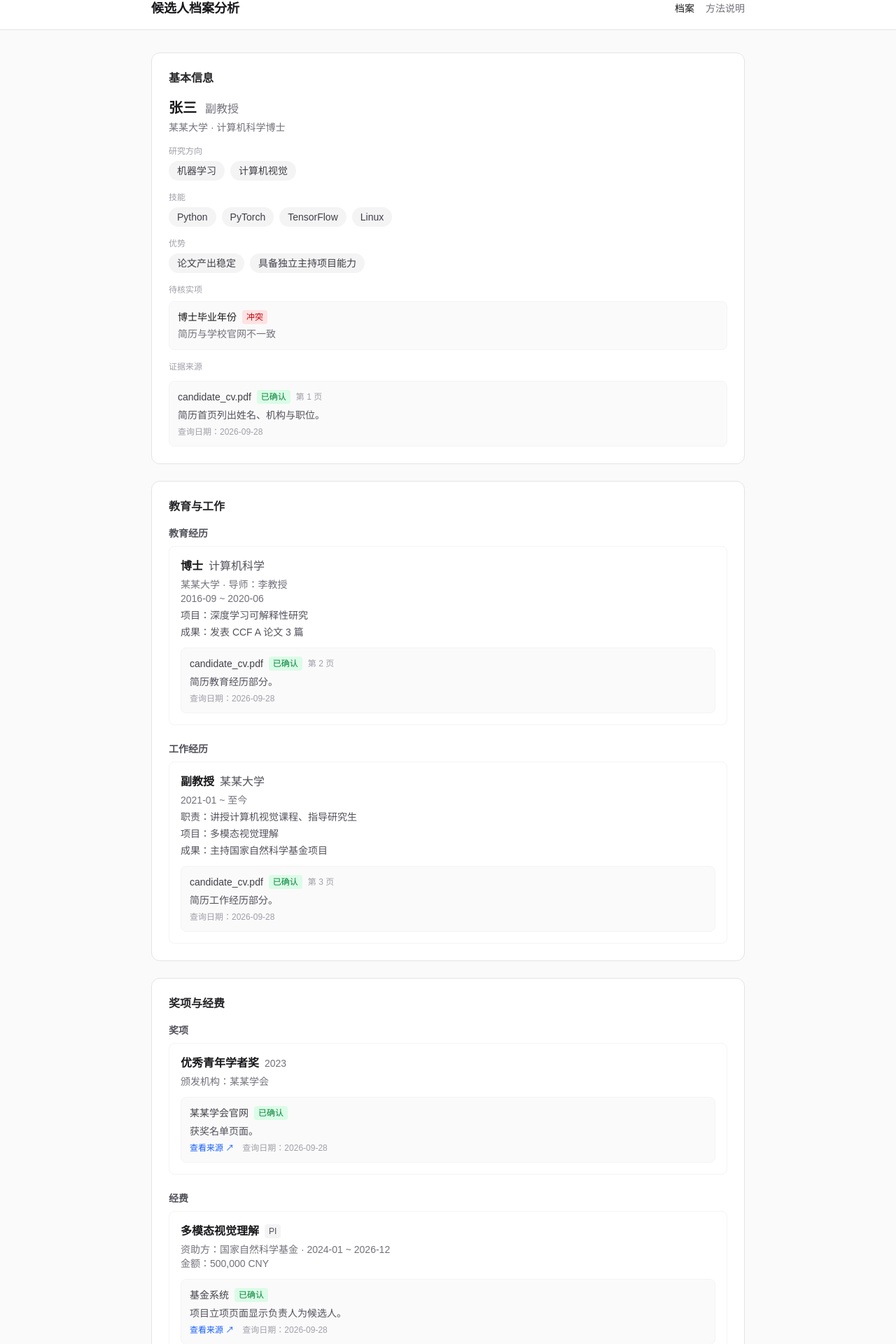
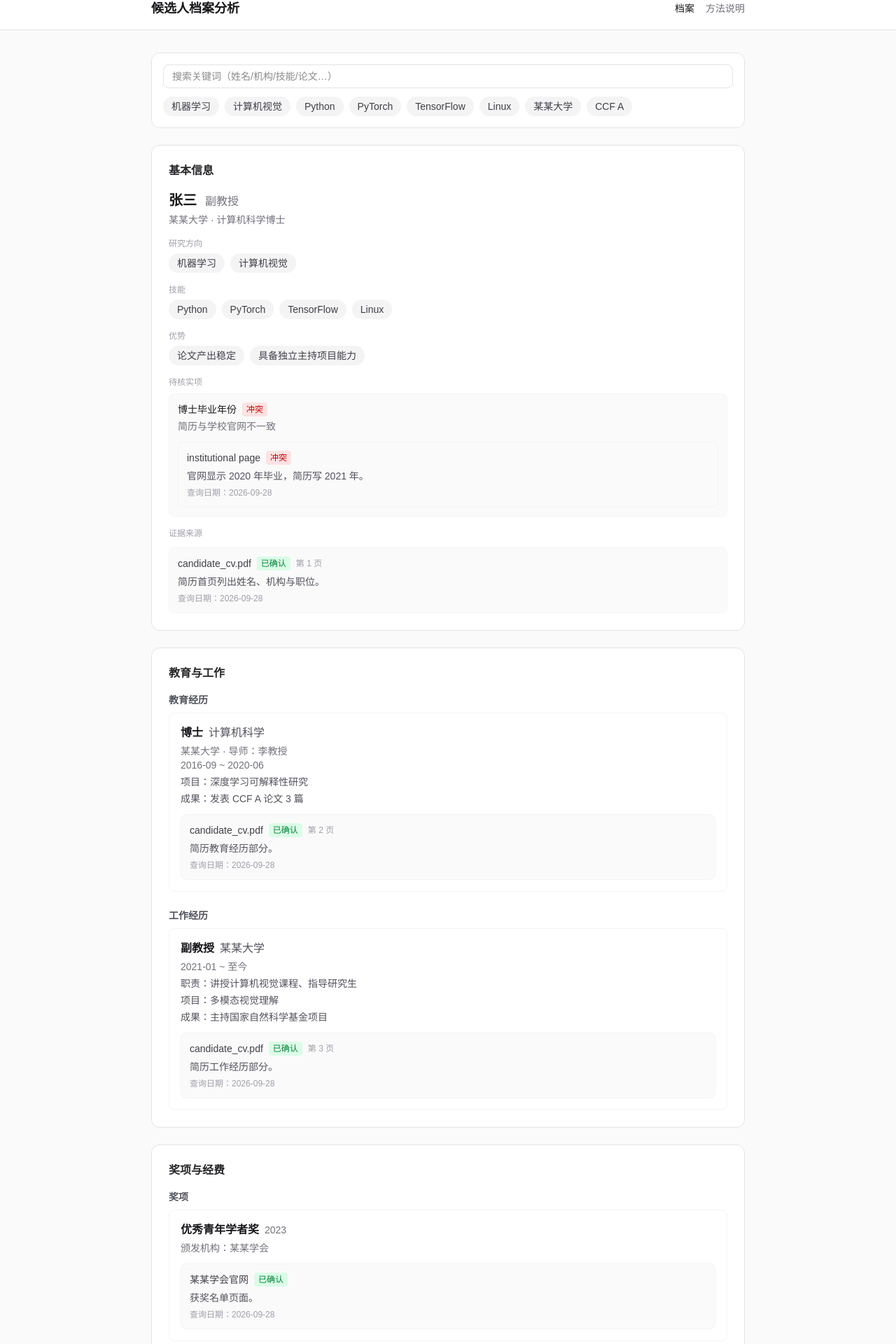
Before and after one commit to vr200707/AIE1903, a Next.js app in the folder frontend/: page / in a window 1280 px wide. Shown: the part 18-1938 px from the top of the page at 70% size. Built offline with nearby package versions, Linux system fonts and the light colour scheme.

Commit message:
feat: 证据弹窗 + 标签筛选 (D3)

```diff
--- a/frontend/app/page.tsx
+++ b/frontend/app/page.tsx
@@ -1,15 +1,20 @@
+"use client";
+
+import { useState } from "react";
 import Link from "next/link";
 import { mockProfile } from "@/lib/mock";
 import { Section } from "@/components/Section";
 import { EvidenceList } from "@/components/EvidenceList";
 import { EvidenceBadge } from "@/components/EvidenceBadge";
+import { EvidenceModal } from "@/components/EvidenceModal";
+import { TagFilter, type FilterState } from "@/components/TagFilter";
 import {
   authorRoleLabel,
   venueTypeLabel,
   serviceTypeLabel,
   fundingRoleLabel,
 } from "@/lib/labels";
-import type { DateValue } from "@/lib/types";
+import type { DateValue, Evidence } from "@/lib/types";
 
 // 空值兜底显示
 function n(v: string | null | undefined): string {
@@ -21,6 +26,11 @@ function dateRange(start: DateValue, end: DateValue): string {
   const s = start ?? "?";
   const e = end ?? "至今";
   return `${s} ~ ${e}`;
+}
+
+// 过滤空值，返回 string[]
+function nonEmpty(xs: (string | null | undefined)[]): string[] {
+  return xs.filter((x): x is string => Boolean(x));
 }
 
 // 标签行（研究方向 / 技能 / 优势等）
@@ -45,6 +55,74 @@ function TagRow({ label, items }: { label: string; items: string[] }) {
 
 export default function Home() {
   const c = mockProfile.candidate;
+  const [filter, setFilter] = useState<FilterState>({ tags: [], search: "" });
+  const [selectedEvidence, setSelectedEvidence] = useState<Evidence | null>(null);
+
+  // 可筛选标签（研究方向 + 技能 + 机构 + 论文等级）
+  const tags = Array.from(
+    new Set(
+      nonEmpty([
+        ...c.basic_info.research_interests,
+        ...c.basic_info.skills,
+        c.basic_info.institution,
+        ...c.publications_impact.publications.map((p) => p.ranking),
+      ]),
+    ),
+  );
+
+  // 每个模块的可搜索关键词
+  const basicKw = nonEmpty([
+    c.basic_info.name,
+    c.basic_info.institution,
+    c.basic_info.position,
+    c.basic_info.highest_degree,
+    ...c.basic_info.research_interests,
+    ...c.basic_info.skills,
+    ...c.basic_info.strengths,
+  ]);
+  const eduKw = nonEmpty([
+    ...c.education_employment.education.flatMap((e) => [
+      e.degree,
+      e.field,
+      e.institution,
+      e.advisor,
+    ]),
+    ...c.education_employment.employment.flatMap((e) => [e.position, e.institution]),
+  ]);
+  const awardsKw = nonEmpty([
+    ...c.awards_funding.awards.flatMap((a) => [a.name, a.awarding_body]),
+    ...c.awards_funding.funding.flatMap((f) => [f.project_name, f.funder, f.role]),
+  ]);
+  const pubKw = nonEmpty(
+    c.publications_impact.publications.flatMap((p) => [
+      p.title,
+      p.venue,
+      p.venue_type,
+      p.ranking,
+      p.author_role,
+    ]),
+  );
+  const svcKw = nonEmpty(
+    c.academic_service.services.flatMap((s) => [
+      s.organization_or_venue,
+      s.role,
+      s.service_type,
+      ...s.research_areas,
+    ]),
+  );
+  const evalKw = nonEmpty([
+    c.overall_evaluation.summary,
+    ...c.overall_evaluation.strengths,
+    ...c.overall_evaluation.risks,
+    ...c.overall_evaluation.dimensions.flatMap((d) => [d.dimension, d.assessment]),
+  ]);
+
+  const terms = [...filter.tags, filter.search]
+    .filter(Boolean)
+    .map((t) => t.toLowerCase());
+  const matches = (kw: string[]) =>
+    terms.length === 0 ||
+    kw.some((k) => terms.some((t) => k.toLowerCase().includes(t)));
 
   return (
     <div className="min-h-screen bg-zinc-50 text-zinc-900">
@@ -66,8 +144,11 @@ export default function Home() {
       </header>
 
       <main className="mx-auto max-w-4xl space-y-6 px-6 py-8">
+        {/* 标签筛选 */}
+        <TagFilter tags={tags} filter={filter} onChange={setFilter} />
+
         {/* 1. 基本信息 */}
-        <Section title="基本信息">
+        <Section title="基本信息" hidden={!matches(basicKw)}>
           <div className="flex flex-wrap items-baseline gap-x-3 gap-y-1">
             <h3 className="text-xl font-bold">{n(c.basic_info.name)}</h3>
             <span className="text-zinc-500">{n(c.basic_info.position)}</span>
@@ -97,6 +178,10 @@ export default function Home() {
                       ))}
                     </div>
                     <p className="mt-1 text-zinc-500">{v.reason}</p>
+                    <EvidenceList
+                      items={v.evidence}
+                      onEvidenceClick={setSelectedEvidence}
+                    />
                   </li>
                 ))}
               </ul>
@@ -105,12 +190,15 @@ export default function Home() {
 
           <div className="mt-4">
             <p className="text-xs font-medium text-zinc-400">证据来源</p>
-            <EvidenceList items={c.basic_info.evidence} />
+            <EvidenceList
+              items={c.basic_info.evidence}
+              onEvidenceClick={setSelectedEvidence}
+            />
           </div>
         </Section>
 
         {/* 2. 教育与工作 */}
-        <Section title="教育与工作">
+        <Section title="教育与工作" hidden={!matches(eduKw)}>
           <h4 className="text-sm font-semibold text-zinc-600">教育经历</h4>
           {c.education_employment.education.length === 0 ? (
             <p className="mt-2 text-sm text-zinc-400">无</p>
@@ -138,7 +226,7 @@ export default function Home() {
                       成果：{ed.outcomes.join("、")}
                     </p>
                   )}
-                  <EvidenceList items={ed.evidence} />
+                  <EvidenceList items={ed.evidence} onEvidenceClick={setSelectedEvidence} />
                 </div>
               ))}
             </div>
@@ -173,7 +261,7 @@ export default function Home() {
                       成果：{em.outcomes.join("、")}
                     </p>
                   )}
-                  <EvidenceList items={em.evidence} />
+                  <EvidenceList items={em.evidence} onEvidenceClick={setSelectedEvidence} />
                 </div>
               ))}
             </div>
@@ -181,7 +269,7 @@ export default function Home() {
         </Section>
 
         {/* 3. 奖项与经费 */}
-        <Section title="奖项与经费">
+        <Section title="奖项与经费" hidden={!matches(awardsKw)}>
           <h4 className="text-sm font-semibold text-zinc-600">奖项</h4>
           {c.awards_funding.awards.length === 0 ? (
             <p className="mt-2 text-sm text-zinc-400">无</p>
@@ -198,7 +286,7 @@ export default function Home() {
                   <p className="mt-1 text-sm text-zinc-500">
                     颁发机构：{n(a.awarding_body)}
                   </p>
-                  <EvidenceList items={a.evidence} />
+                  <EvidenceList items={a.evidence} onEvidenceClick={setSelectedEvidence} />
                 </div>
               ))}
             </div>
@@ -225,7 +313,7 @@ export default function Home() {
                       金额：{f.amount.toLocaleString()} {f.currency ?? ""}
                     </p>
                   )}
-                  <EvidenceList items={f.evidence} />
+                  <EvidenceList items={f.evidence} onEvidenceClick={setSelectedEvidence} />
                 </div>
               ))}
             </div>
@@ -233,7 +321,7 @@ export default function Home() {
         </Section>
 
         {/* 4. 论文与影响 */}
-        <Section title="论文与影响">
+        <Section title="论文与影响" hidden={!matches(pubKw)}>
           <p className="text-sm text-zinc-600">
             总引用量：{c.publications_impact.total_citations ?? "—"}
             {c.publications_impact.citation_query_date
@@ -262,9 +350,7 @@ export default function Home() {
                     )}
                   </div>
                   <div className="mt-1 flex flex-wrap items-center gap-3 text-sm text-zinc-500">
-                    {p.citation_count != null && (
-                      <span>引用：{p.citation_count}</span>
-                    )}
+                    {p.citation_count != null && <span>引用：{p.citation_count}</span>}
                     {p.code_repository && (
                       <a
                         href={p.code_repository}
@@ -275,11 +361,9 @@ export default function Home() {
                         代码仓库 ↗
                       </a>
                     )}
-                    {p.repository_stars != null && (
-                      <span>Stars：{p.repository_stars}</span>
-                    )}
+                    {p.repository_stars != null && <span>Stars：{p.repository_stars}</span>}
                   </div>
-                  <EvidenceList items={p.evidence} />
+                  <EvidenceList items={p.evidence} onEvidenceClick={setSelectedEvidence} />
                 </div>
               ))}
             </div>
@@ -287,7 +371,7 @@ export default function Home() {
         </Section>
 
         {/* 5. 学术服务 */}
-        <Section title="学术服务">
+        <Section title="学术服务" hidden={!matches(svcKw)}>
           {c.academic_service.services.length === 0 ? (
             <p className="text-sm text-zinc-400">无</p>
           ) : (
@@ -299,9 +383,7 @@ export default function Home() {
                     <span className="rounded bg-zinc-100 px-1.5 py-0.5 text-xs text-zinc-600">
                       {serviceTypeLabel[s.service_type]}
                     </span>
-                    {s.role && (
-                      <span className="text-sm text-zinc-500">{s.role}</span>
-                    )}
+                    {s.role && <span className="text-sm text-zinc-500">{s.role}</span>}
                   </div>
                   <p className="mt-1 text-sm text-zinc-500">
                     {s.start_year ?? "?"} ~ {s.end_year ?? "至今"}
@@ -311,7 +393,7 @@ export default function Home() {
                       领域：{s.research_areas.join("、")}
                     </p>
                   )}
-                  <EvidenceList items={s.evidence} />
+                  <EvidenceList items={s.evidence} onEvidenceClick={setSelectedEvidence} />
                 </div>
               ))}
             </div>
@@ -319,7 +401,7 @@ export default function Home() {
         </Section>
 
         {/* 6. 综合评价 */}
-        <Section title="综合评价">
+        <Section title="综合评价" hidden={!matches(evalKw)}>
           <p className="text-sm text-zinc-700">{n(c.overall_evaluation.summary)}</p>
           <TagRow label="优势" items={c.overall_evaluation.strengths} />
           <TagRow label="风险" items={c.overall_evaluation.risks} />
@@ -332,7 +414,7 @@ export default function Home() {
                   <div key={i} className="rounded-lg border border-zinc-100 p-4">
                     <p className="font-semibold">{d.dimension}</p>
                     <p className="mt-1 text-sm text-zinc-600">{d.assessment}</p>
-                    <EvidenceList items={d.evidence} />
+                    <EvidenceList items={d.evidence} onEvidenceClick={setSelectedEvidence} />
                   </div>
                 ))}
               </div>
@@ -340,6 +422,11 @@ export default function Home() {
           )}
         </Section>
       </main>
+
+      <EvidenceModal
+        evidence={selectedEvidence}
+        onClose={() => setSelectedEvidence(null)}
+      />
     </div>
   );
 }
--- a/frontend/components/EvidenceList.tsx
+++ b/frontend/components/EvidenceList.tsx
@@ -1,15 +1,25 @@
+"use client";
+
 import type { Evidence } from "@/lib/types";
 import { EvidenceBadge } from "./EvidenceBadge";
 
-// 证据列表：展示每条证据的来源、状态、原文摘录、查询日期与溯源链接
-export function EvidenceList({ items }: { items: Evidence[] }) {
+// 证据列表：每条可点击，点击后通过 onEvidenceClick 打开证据详情弹窗
+export function EvidenceList({
+  items,
+  onEvidenceClick,
+}: {
+  items: Evidence[];
+  onEvidenceClick?: (e: Evidence) => void;
+}) {
   if (items.length === 0) return null;
   return (
     <ul className="mt-3 space-y-2">
       {items.map((e, i) => (
-        <li
-          key={i}
-          className="rounded-lg border border-zinc-100 bg-zinc-50 p-3 text-sm"
+        <li key={i}>
+          <button
+            type="button"
+            onClick={() => onEvidenceClick?.(e)}
+            className="group w-full rounded-lg border border-zinc-100 bg-zinc-50 p-3 text-left text-sm transition hover:border-blue-200 hover:bg-blue-50"
           >
             <div className="flex flex-wrap items-center gap-2">
               <span className="font-medium text-zinc-700">{e.source}</span>
@@ -19,19 +29,13 @@ export function EvidenceList({ items }: { items: Evidence[] }) {
               )}
             </div>
             <p className="mt-1.5 text-zinc-600">{e.evidence}</p>
-          <div className="mt-1.5 flex flex-wrap items-center gap-3 text-xs text-zinc-400">
-            {e.source_url && (
-              <a
-                href={e.source_url}
-                target="_blank"
-                rel="noopener noreferrer"
-                className="text-blue-600 hover:underline"
-              >
-                查看来源 ↗
-              </a>
-            )}
+            <div className="mt-1.5 flex flex-wrap items-center justify-between gap-2 text-xs text-zinc-400">
               <span>查询日期：{e.query_date}</span>
+              <span className="text-blue-600 opacity-0 transition group-hover:opacity-100">
+                点击查看详情 ↗
+              </span>
             </div>
+          </button>
         </li>
       ))}
     </ul>
--- /dev/null
+++ b/frontend/components/EvidenceModal.tsx
@@ -0,0 +1,83 @@
+"use client";
+
+import type { Evidence } from "@/lib/types";
+import { EvidenceBadge } from "./EvidenceBadge";
+
+// 证据详情弹窗：点击证据后展示完整来源、原文、状态、查询日期与溯源链接
+export function EvidenceModal({
+  evidence,
+  onClose,
+}: {
+  evidence: Evidence | null;
+  onClose: () => void;
+}) {
+  if (!evidence) return null;
+  const e = evidence;
+  return (
+    <div
+      className="fixed inset-0 z-50 flex items-center justify-center bg-black/40 p-4"
+      onClick={onClose}
+    >
+      <div
+        className="max-h-[80vh] w-full max-w-lg overflow-auto rounded-xl bg-white p-6 shadow-xl"
+        onClick={(ev) => ev.stopPropagation()}
+      >
+        <div className="flex items-start justify-between">
+          <h3 className="text-lg font-semibold">证据详情</h3>
+          <button
+            onClick={onClose}
+            className="text-xl leading-none text-zinc-400 hover:text-zinc-600"
+            aria-label="关闭"
+          >
+            ×
+          </button>
+        </div>
+
+        <div className="mt-4 space-y-3 text-sm">
+          <div className="flex flex-wrap items-center gap-2">
+            <span className="font-medium text-zinc-700">{e.source}</span>
+            <EvidenceBadge status={e.evidence_status} />
+          </div>
+
+          <p className="text-zinc-600">{e.evidence}</p>
+
+          <dl className="space-y-1 text-xs text-zinc-500">
+            <div className="flex gap-2">
+              <dt className="w-20 shrink-0 text-zinc-400">查询日期</dt>
+              <dd>{e.query_date}</dd>
+            </div>
+            {e.page != null && (
+              <div className="flex gap-2">
+                <dt className="w-20 shrink-0 text-zinc-400">页码</dt>
+                <dd>第 {e.page} 页</dd>
+              </div>
+            )}
+            {e.source_type && (
+              <div className="flex gap-2">
+                <dt className="w-20 shrink-0 text-zinc-400">来源类型</dt>
+                <dd>{e.source_type}</dd>
+              </div>
+            )}
+            {e.notes && (
+              <div className="flex gap-2">
+                <dt className="w-20 shrink-0 text-zinc-400">备注</dt>
+                <dd>{e.notes}</dd>
+              </div>
+            )}
+          </dl>
+
+          {e.source_url && (
+            <a
+              href={e.source_url}
+              target="_blank"
+              rel="noopener noreferrer"
+              className="inline-block rounded bg-blue-600 px-3 py-1.5 text-white hover:bg-blue-700"
+            >
+              查看原文 ↗
+            </a>
+          )}
+        </div>
+      </div>
+    </div>
+  );
+}
--- a/frontend/components/Section.tsx
+++ b/frontend/components/Section.tsx
@@ -2,11 +2,14 @@ import type { ReactNode } from "react";
 
 export function Section({
   title,
+  hidden,
   children,
 }: {
   title: string;
+  hidden?: boolean;
   children: ReactNode;
 }) {
+  if (hidden) return null;
   return (
     <section className="rounded-xl border border-zinc-200 bg-white p-6">
       <h2 className="mb-4 text-base font-semibold text-zinc-800">{title}</h2>
--- /dev/null
+++ b/frontend/components/TagFilter.tsx
@@ -0,0 +1,63 @@
+"use client";
+
+export interface FilterState {
+  tags: string[];
+  search: string;
+}
+
+// 标签筛选栏：关键词搜索 + 可点击标签（研究方向/技能/机构/论文等级等）
+export function TagFilter({
+  tags,
+  filter,
+  onChange,
+}: {
+  tags: string[];
+  filter: FilterState;
+  onChange: (f: FilterState) => void;
+}) {
+  function toggleTag(tag: string) {
+    const next = filter.tags.includes(tag)
+      ? filter.tags.filter((t) => t !== tag)
+      : [...filter.tags, tag];
+    onChange({ ...filter, tags: next });
+  }
+
+  const hasFilter = filter.tags.length > 0 || filter.search !== "";
+
+  return (
+    <div className="rounded-xl border border-zinc-200 bg-white p-4">
+      <div className="flex items-center gap-2">
+        <input
+          value={filter.search}
+          onChange={(e) => onChange({ ...filter, search: e.target.value })}
+          placeholder="搜索关键词（姓名/机构/技能/论文…）"
+          className="flex-1 rounded-lg border border-zinc-200 px-3 py-1.5 text-sm outline-none focus:border-blue-400"
+        />
+        {hasFilter && (
+          <button
+            onClick={() => onChange({ tags: [], search: "" })}
+            className="text-sm text-zinc-500 hover:text-zinc-700"
+          >
+            清空
+          </button>
+        )}
+      </div>
+
+      <div className="mt-3 flex flex-wrap gap-2">
+        {tags.map((t) => (
+          <button
+            key={t}
+            onClick={() => toggleTag(t)}
+            className={`rounded-full px-3 py-1 text-sm transition ${
+              filter.tags.includes(t)
+                ? "bg-blue-600 text-white"
+                : "bg-zinc-100 text-zinc-700 hover:bg-zinc-200"
+            }`}
+          >
+            {t}
+          </button>
+        ))}
+      </div>
+    </div>
+  );
+}
```
Lines whose indentation alone changed are shown as unchanged.
